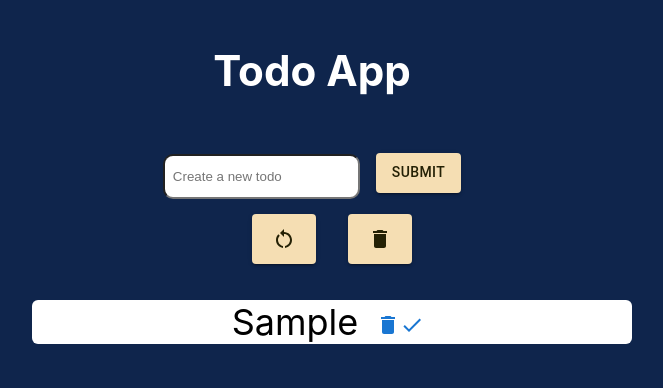
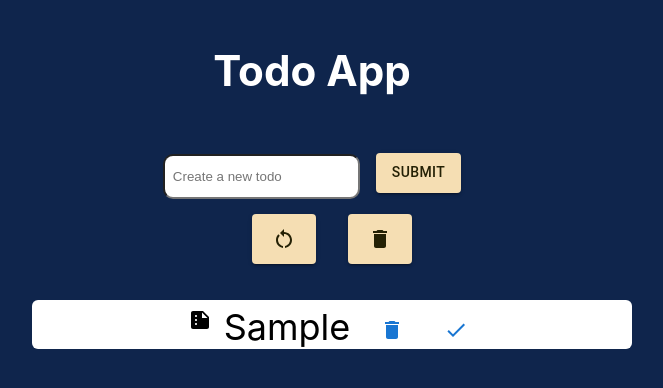
Before and after one commit to quintaped/Todo-proj, a React (Create React App) app: page / in a window 1280 px wide. Both pictures are taken after typing "Sample" into the empty fields and a click on the button "SUBMIT". Shown: the top 388 px of the page, without its empty margins (328-991 px from the left). Built offline with nearby package versions, Linux system fonts and the light colour scheme.

Commit message:
fixed some issues

```diff
--- a/src/App.css
+++ b/src/App.css
@@ -101,8 +101,19 @@
 
 }
 .em{
-  position: absolute;
+
   left: 30;
+}
+.isDoneTodo{
+  border-style: solid black;
+  color: black;
+  border-radius: 6px;
+  min-width: 600px;
+  justify-content: center;
+  align-items: center;
+}
+.stick{
+  padding: 8px 12px;
 }
 @keyframes App-logo-spin {
   from {
--- a/src/Todo.jsx
+++ b/src/Todo.jsx
@@ -32,6 +32,8 @@ export const Todo = (props) => {
     if (todo !== "") {
       setTodos([...todos, todo]);
       setTodo("");
+    } else {
+      alert("enter ToDo name!");
     }
   };
   const deleteTodo = (text) => {
@@ -39,6 +41,12 @@ export const Todo = (props) => {
       return todo !== text;
     });
     setTodos(newTodos);
+  };
+  const todoIsDone = () => {
+    const isDoneTodo = todos.filter((todo, index) => {
+      return console.log("dd");
+    });
+    setTodos(isDoneTodo);
   };
 
   return (
@@ -91,6 +99,7 @@ export const Todo = (props) => {
                     type="reset"
                     size="small"
                     variant="contained"
+                    onClick={onreset}
                   >
                     <RestartAltIcon />
                   </Button>
@@ -107,8 +116,8 @@ export const Todo = (props) => {
                 </Stack>
                 {todos.map((todo, index) => (
                   <div className="todo">
-                    <p key={index}>
-                      {/* <SummarizeIcon className="em" /> */}
+                    <p key={index} id="myTodo">
+                      <SummarizeIcon className="stick" />
                       {todo}
                       {"    "}
                       <Button
@@ -120,6 +129,14 @@ export const Todo = (props) => {
                         }}
                       >
                         <DeleteIcon />
+                      </Button>
+                      <Button
+                        cclassName="em"
+                        size="small"
+                        onClick={() => {
+                          todoIsDone(todo);
+                        }}
+                      >
                         <CheckIcon />
                       </Button>
                     </p>
```
